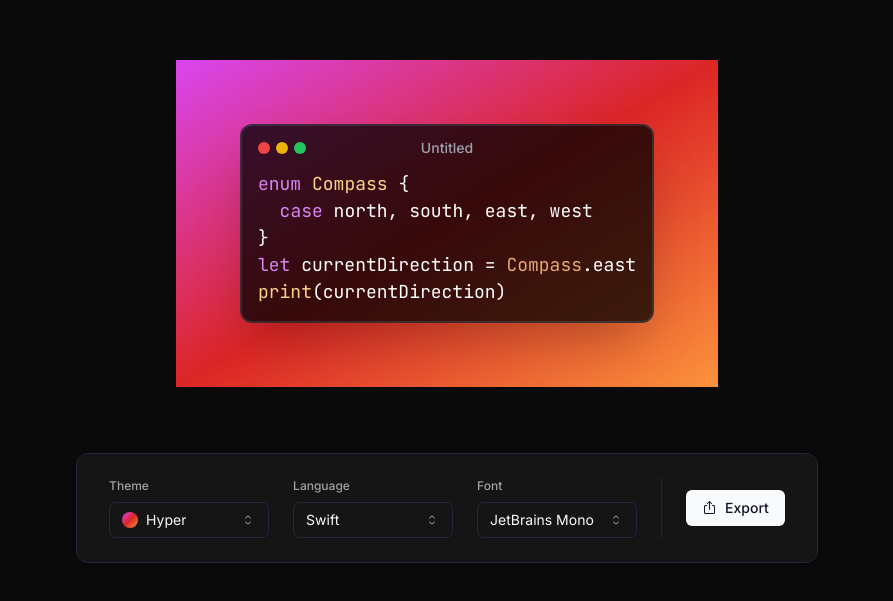
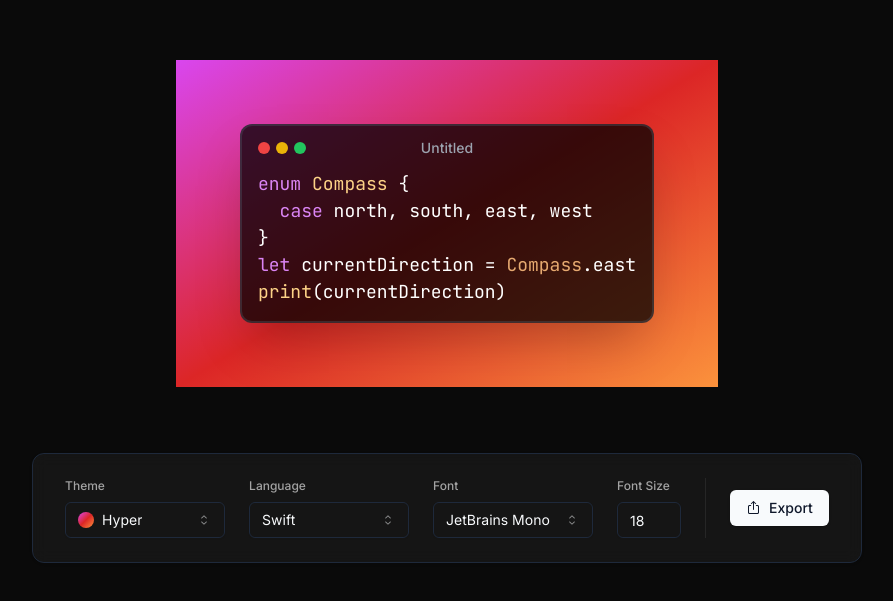
Before and after one commit to R1shabh-Gupta/ShareSnippet, a Next.js app: page / in a window 1280 px wide. Shown: the part 173-774 px from the top of the page, without its empty margins (193-1086 px from the left). Built offline with nearby package versions, Linux system fonts and the light colour scheme.

Commit message:
feat: Added font size selection button

```diff
--- a/src/app/page.tsx
+++ b/src/app/page.tsx
@@ -3,6 +3,7 @@
 import CodeEditor from "@/components/CodeEditor";
 import ExportOptions from "@/components/controls/ExportOptions";
 import FontSelect from "@/components/controls/FontSelect";
+import FontSizeInput from "@/components/controls/FontSizeInput";
 import LanguageSelect from "@/components/controls/LanguageSelect";
 import ThemeSelect from "@/components/controls/ThemeSelect";
 import { Card, CardContent } from "@/components/ui/card";
@@ -51,6 +52,7 @@
           <ThemeSelect />
           <LanguageSelect />
           <FontSelect />
+          <FontSizeInput />
           <div className="w-px bg-neutral-800" />
           <div className="place-self-center">
             <ExportOptions targetRef={editorRef} />
--- /dev/null
+++ b/src/components/controls/FontSizeInput.tsx
@@ -0,0 +1,25 @@
+import useStore from "@/lib/store";
+import { Input } from "../ui/input";
+
+const FontSizeInput = () => {
+  const fontSize = useStore((state) => state.fontSize);
+
+  return (
+    <div>
+      <label className="block mb-2 text-xs font-medium text-neutral-400">
+        Font Size
+      </label>
+      <Input
+        type="number"
+        className="!dark w-16 bg-transparent"
+        min={6}
+        value={fontSize}
+        onChange={(e) =>
+          useStore.setState({ fontSize: Number(e.target.value) })
+        }
+      />
+    </div>
+  );
+};
+
+export default FontSizeInput;
--- /dev/null
+++ b/src/components/ui/input.tsx
@@ -0,0 +1,25 @@
+import * as React from "react"
+
+import { cn } from "@/lib/utils"
+
+export interface InputProps
+  extends React.InputHTMLAttributes<HTMLInputElement> {}
+
+const Input = React.forwardRef<HTMLInputElement, InputProps>(
+  ({ className, type, ...props }, ref) => {
+    return (
+      <input
+        type={type}
+        className={cn(
+          "flex h-9 w-full rounded-md border border-input bg-transparent px-3 py-1 text-sm shadow-sm transition-colors file:border-0 file:bg-transparent file:text-sm file:font-medium placeholder:text-muted-foreground focus-visible:outline-none focus-visible:ring-1 focus-visible:ring-ring disabled:cursor-not-allowed disabled:opacity-50",
+          className
+        )}
+        ref={ref}
+        {...props}
+      />
+    )
+  }
+)
+Input.displayName = "Input"
+
+export { Input }
```
